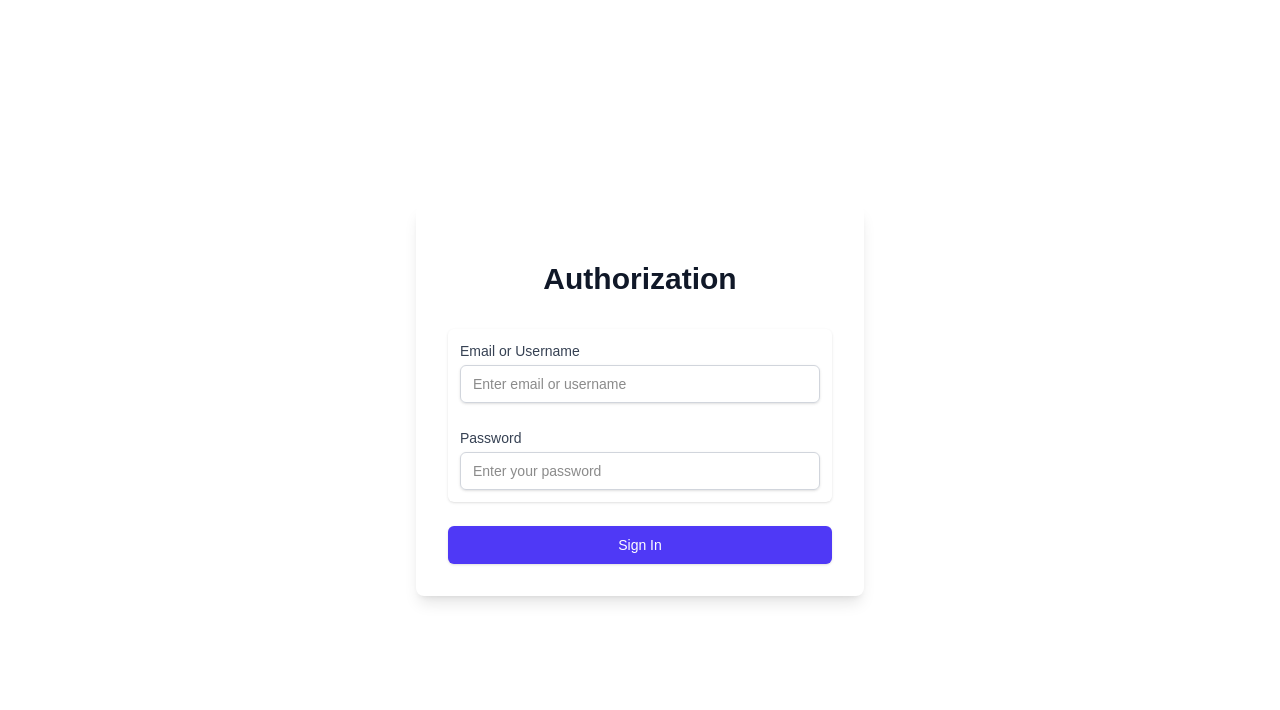
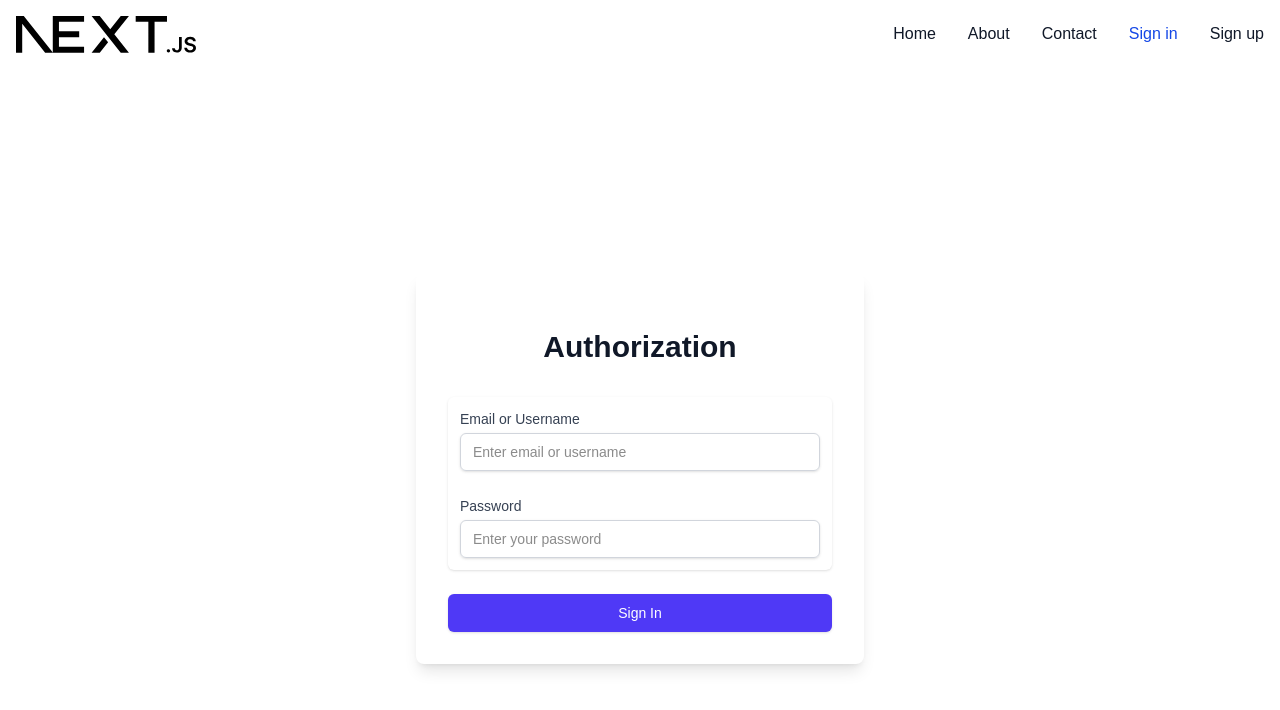
Before and after one commit to luckyjokela/fullstack-front-1, a Next.js app: page /login in a window 1280 px wide. Shown: the top 710 px of the page. Built offline with nearby package versions, Linux system fonts and the light colour scheme.

Commit message:
make nav better

```diff
--- /dev/null
+++ b/src/app/components/NavTop.tsx
@@ -0,0 +1,153 @@
+"use client";
+
+import Image from "next/image";
+import Link from "next/link";
+import { useState } from "react";
+import { useUserStore } from "../store/useUserStore";
+import { usePathname } from "next/navigation";
+import { useRouter } from "next/navigation";
+
+export function NavTop() {
+  const { isAuthenticated, logout } = useUserStore();
+  const pathname = usePathname();
+  const router = useRouter();
+
+  const isActive = (path: string) => {
+    if (path === "/") return pathname === "/";
+    return pathname.startsWith(path);
+  };
+
+  const [isOpen, setIsOpen] = useState(false);
+
+  const handleLogout = () => {
+    logout();
+    localStorage.removeItem("access_token");
+    localStorage.removeItem("refresh_token");
+    router.push("/");
+  };
+
+  return (
+    <nav className="bg-white border-gray-200 dark:bg-gray-900 sticky top-0">
+      <div className="max-w-screen-xl flex flex-wrap items-center justify-between mx-auto p-4">
+        <Link
+          href="/"
+          className="flex items-center space-x-3 rtl:space-x-reverse"
+        >
+          <Image
+            className="dark:invert"
+            src="/next.svg"
+            alt="Next.js logo"
+            width={180}
+            height={38}
+            priority
+          />
+        </Link>
+
+        <button
+          onClick={() => setIsOpen(!isOpen)}
+          data-collapse-toggle="navbar-default"
+          type="button"
+          className="inline-flex items-center p-2 w-10 h-10 justify-center text-sm text-gray-500 rounded-lg md:hidden hover:bg-gray-100 focus:outline-none focus:ring-2 focus:ring-gray-200 dark:text-gray-400 dark:hover:bg-gray-700 dark:focus:ring-gray-600"
+          aria-controls="navbar-default"
+          aria-expanded="false"
+        >
+          <span className="sr-only">Open main menu</span>
+          <svg
+            className="w-5 h-5"
+            aria-hidden="true"
+            xmlns="http://www.w3.org/2000/svg"
+            fill="none"
+            viewBox="0 0 17 14"
+          >
+            <path
+              stroke="currentColor"
+              strokeLinecap="round"
+              strokeLinejoin="round"
+              strokeWidth="2"
+              d="M1 1h15M1 7h15M1 13h15"
+            />
+          </svg>
+        </button>
+
+        <div className={`${isOpen ? 'block' : 'hidden'} w-full md:block md:w-auto`} id="navbar-default">
+          <ul className="font-medium flex flex-col p-4 md:p-0 mt-4 border border-gray-100 rounded-lg bg-gray-50 md:flex-row md:space-x-8 rtl:space-x-reverse md:mt-0 md:border-0 md:bg-white dark:bg-gray-800 md:dark:bg-gray-900 dark:border-gray-700">
+            <li>
+              <Link
+                href="/"
+                className={`block py-2 px-3 rounded-sm md:p-0 ${
+                  isActive("/")
+                    ? "text-white md:text-blue-700"
+                    : "text-gray-900 hover:bg-gray-100 md:hover:bg-transparent md:hover:text-blue-700 dark:text-white md:dark:hover:text-blue-500"
+                }`}
+                aria-current={isActive("/") ? "page" : undefined}
+              >
+                Home
+              </Link>
+            </li>
+            <li>
+              <Link
+                href="/about"
+                className={`block py-2 px-3 rounded-sm md:p-0 ${
+                  isActive("/about")
+                    ? "text-white md:text-blue-700"
+                    : "text-gray-900 hover:bg-gray-100 md:hover:bg-transparent md:hover:text-blue-700 dark:text-white md:dark:hover:text-blue-500"
+                }`}
+              >
+                About
+              </Link>
+            </li>
+            <li>
+              <Link
+                href="/contact"
+                className={`block py-2 px-3 rounded-sm md:p-0 ${
+                  isActive("/contact")
+                    ? "text-white md:text-blue-700"
+                    : "text-gray-900 hover:bg-gray-100 md:hover:bg-transparent md:hover:text-blue-700 dark:text-white md:dark:hover:text-blue-500"
+                }`}
+              >
+                Contact
+              </Link>
+            </li>
+            {!isAuthenticated ? (
+              <>
+                <li>
+                  <Link
+                    href="/login"
+                    className={`block py-2 px-3 rounded-sm md:p-0 ${
+                      isActive("/login")
+                        ? "text-white md:text-blue-700"
+                        : "text-gray-900 hover:bg-gray-100 md:hover:bg-transparent md:hover:text-blue-700 dark:text-white md:dark:hover:text-blue-500"
+                    }`}
+                  >
+                    Sign in
+                  </Link>
+                </li>
+                <li>
+                  <Link
+                    href="/register"
+                    className={`block py-2 px-3 rounded-sm md:p-0 ${
+                      isActive("/register")
+                        ? "text-white md:text-blue-700"
+                        : "text-gray-900 hover:bg-gray-100 md:hover:bg-transparent md:hover:text-blue-700 dark:text-white md:dark:hover:text-blue-500"
+                    }`}
+                  >
+                    Sign up
+                  </Link>
+                </li>
+              </>
+            ) : (
+              <li>
+                <button
+                  onClick={handleLogout}
+                  className="block py-2 px-3 text-red-600 hover:bg-gray-100 md:hover:bg-transparent md:p-0 dark:text-red-500 dark:hover:bg-gray-700"
+                >
+                  Logout
+                </button>
+              </li>
+            )}
+          </ul>
+        </div>
+      </div>
+    </nav>
+  );
+}
--- a/src/app/layout.tsx
+++ b/src/app/layout.tsx
@@ -1,15 +1,14 @@
 import { metadata } from "./components/Metadate";
-// import { getUserFromCookies } from '@/lib/auth';
 import { UserProvider } from "./components/UserProvider";
 import { Geist, Geist_Mono } from "next/font/google";
 import "./globals.css";
 import { useUserStore } from "./store/useUserStore";
+import { NavTop } from './components/NavTop';
 
 const geistSans = Geist({
   variable: "--font-geist-sans",
   subsets: ["latin"],
 });
-
 const geistMono = Geist_Mono({
   variable: "--font-geist-mono",
   subsets: ["latin"],
@@ -20,13 +19,12 @@
 }: Readonly<{
   children: React.ReactNode;
 }>) {
-  // const userData = getUserFromCookies();
-
   return (
     <html lang="en">
       <body
-        className={`${geistSans.variable} ${geistMono.variable} antialiased`}
+        className={`${geistSans.variable} ${geistMono.variable} antialiased`} suppressHydrationWarning
       >
+        <NavTop/>
         <UserProvider>{children}</UserProvider>
       </body>
     </html>
--- a/src/app/register/page.tsx
+++ b/src/app/register/page.tsx
@@ -16,7 +16,6 @@
 
   const handleRegister = async () => {
     const response = await fetch("/api/auth/register", {
-      // ✅ Исправлено
       method: "POST",
       headers: { "Content-Type": "application/json" },
       body: JSON.stringify({
```
